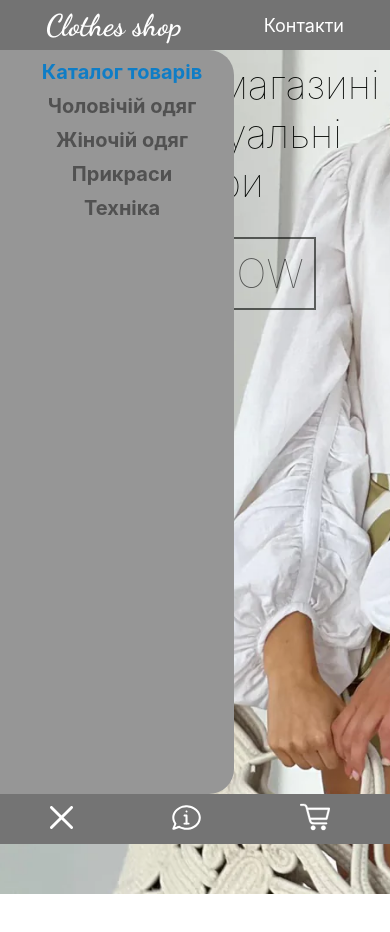
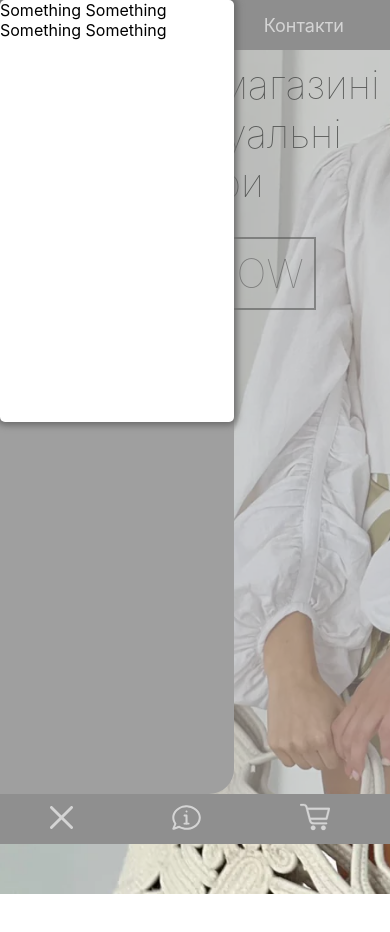
Before and after one commit to SerhiiHats/clothes-shop, a React (Create React App) app: page / in a window 390 px wide. Both pictures are taken after a click on the element 61 px from the left and 819 px from the top of the page. Shown: the top 932 px of the page. Built offline with nearby package versions, Linux system fonts and the light colour scheme.

Commit message:
started layout mobilNav

```diff
--- a/src/companents/FooterMobile/FooterMobile.js
+++ b/src/companents/FooterMobile/FooterMobile.js
@@ -9,10 +9,12 @@ import Modal from "../Modal/Modal";
 import About from "../About/About";
 import {setShowModalAboutAC} from "../About/aboutAction";
 import {setShowCartAction} from "../CartShopping/setShowCartAction";
+import ModalSubNuv from "../ModalSubNav/ModalSubNuv";
 
 const FooterMobile = () => {
-  const [isOpenMenu, setIsOpenMenu] = useState(false);
+  // const [isOpenMenu, setIsOpenMenu] = useState(false);
   const isShowAbout = useSelector(store => store.showModalAbout);
+  const isOpenMobileNav = useSelector(store => store.setStyleNav);
   const dispatch = useDispatch();
 
   const handlerModal = () => {
@@ -20,9 +22,10 @@ const FooterMobile = () => {
   }
 
   function handlerBurgerMenu() {
-    setIsOpenMenu(!isOpenMenu);
-    isOpenMenu ? dispatch(setStyleNavAC(false)) :
-      dispatch(setStyleNavAC(true));
+    // setIsOpenMenu(!isOpenMenu);
+    // isOpenMenu ? dispatch(setStyleNavAC(false)) :
+    //   dispatch(setStyleNavAC(true));
+    dispatch(setStyleNavAC(!isOpenMobileNav));
   }
 
   function handlerModalCart() {
@@ -32,9 +35,9 @@ const FooterMobile = () => {
   return (
     <>
       <span onClick={handlerBurgerMenu}>
-        {isOpenMenu === false ?
+        {isOpenMobileNav === false ?
           <Icon type={iconTypes.burgerMenuOpen}/> :
-          <Icon type={iconTypes.burgerMenuClosed}/>}
+         <Icon type={iconTypes.burgerMenuClosed}/>}
       </span>
       <span onClick={handlerModal}><Icon type={iconTypes.aboutI}/></span>
       <span onClick={handlerModalCart}>
@@ -44,6 +47,9 @@ const FooterMobile = () => {
                              closeHandler={() => handlerModal()}
                              action={<button className={"btn"} onClick={handlerModal}>Ok</button>}
       />}
+      {isOpenMobileNav && <ModalSubNuv
+      closeHandler={()=>dispatch(setStyleNavAC(!isOpenMobileNav))}
+      />}
     </>
   );
 };
--- /dev/null
+++ b/src/companents/ModalSubNav/ModalSubNuv.js
@@ -0,0 +1,20 @@
+import React from 'react';
+import Portal from "../Portal/Portal";
+import styles from "./ModalSubNuv.module.scss";
+
+const ModalSubNuv = ({content, closeHandler}) => {
+  return (
+    <Portal>
+      <div className={styles.modalWrapper} onClick={closeHandler}></div>
+      <div className={styles.modal}>
+        {content}
+        Something
+        Something
+        Something
+        Something
+      </div>
+    </Portal>
+  );
+};
+
+export default ModalSubNuv;
--- /dev/null
+++ b/src/companents/ModalSubNav/ModalSubNuv.module.scss
@@ -0,0 +1,67 @@
+@import "./src/index";
+
+.modalWrapper {
+  position: fixed;
+  top: 0;
+  bottom: 0;
+  width: 100%;
+  height: 100%;
+  background-color: rgba(170, 170, 170, 0.5);
+  z-index: 999;
+}
+
+.modal {
+  position: fixed;
+  top: 0;
+  //bottom: 0;
+  left: 0;
+  //right: 0;
+  width: 60%;
+  height: 50%;
+
+  //height: fit-content;
+  //padding: 1rem;
+  display: flex;
+  flex-direction: column;
+  border-radius: 5px;
+  background-color: white;
+  box-shadow: 0 0 7px 3px #696969;
+  z-index: 999;
+}
+
+@media (max-width: 600px) {
+  .modal {
+    max-width: 500px;
+    //max-height: 100vh;
+  }
+}
+
+@media (max-width: 580px) {
+  .modal {
+    max-width: 450px;
+  }
+}
+
+@media (max-width: 500px) {
+  .modal {
+    max-width: 400px;
+  }
+}
+
+@media (max-width: 450px) {
+  .modal {
+    max-width: 350px;
+  }
+}
+
+@media (max-width: 400px) {
+  .modal {
+    max-width: 300px;
+  }
+}
+
+@media (max-width: 340px) {
+  .modal {
+    max-width: 250px;
+  }
+}
```
